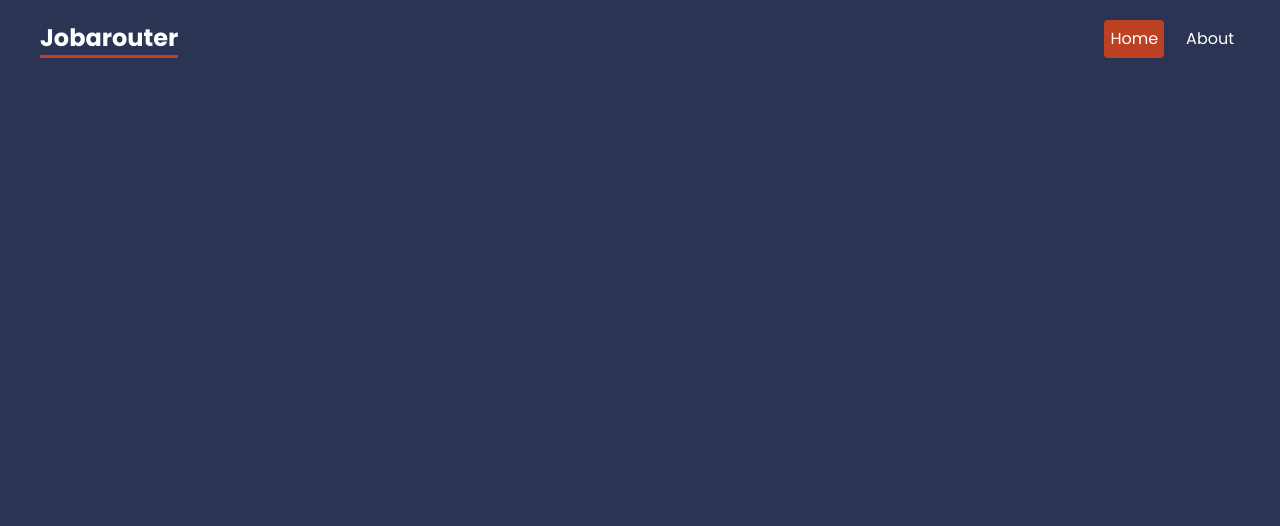
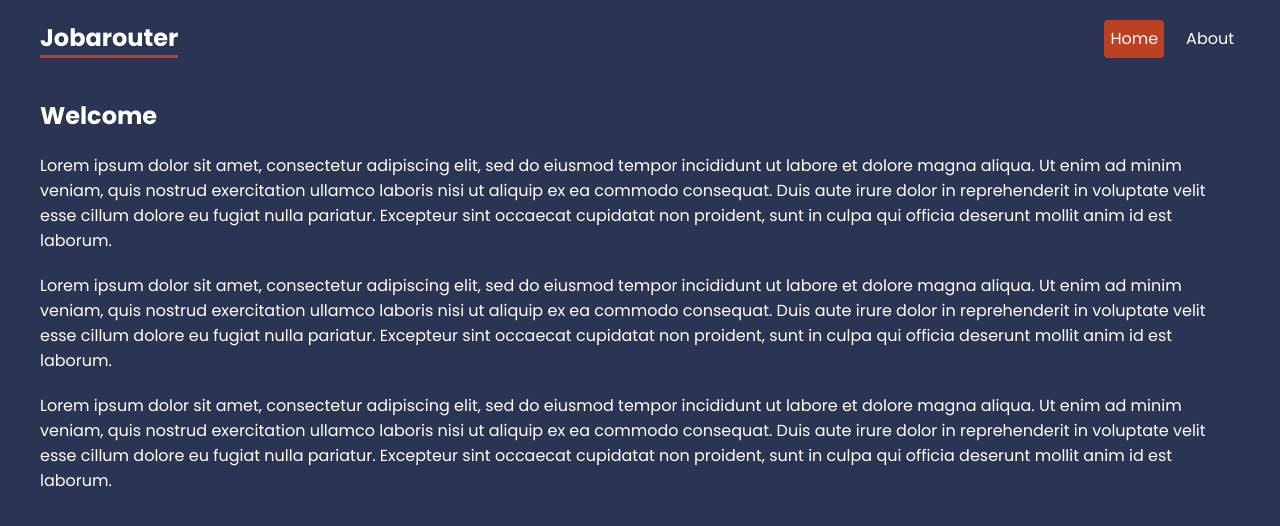
Before and after one commit to tejash023/job-router, a React (Create React App) app: page / in a window 1280 px wide. Shown: the top 526 px of the page. Built offline with nearby package versions, Linux system fonts and the light colour scheme.

Commit message:
added outlet in rootlayout

```diff
--- a/src/layouts/RootLayout.js
+++ b/src/layouts/RootLayout.js
@@ -1,4 +1,4 @@
-import { NavLink } from 'react-router-dom'
+import { NavLink, Outlet } from 'react-router-dom'
 
 export default function RootLayout() {
   return (
@@ -10,6 +10,9 @@
           <NavLink to="about">About</NavLink>
         </nav>
       </header>
+      <main>
+        <Outlet />
+      </main>
     </div>
   )
 }
```
